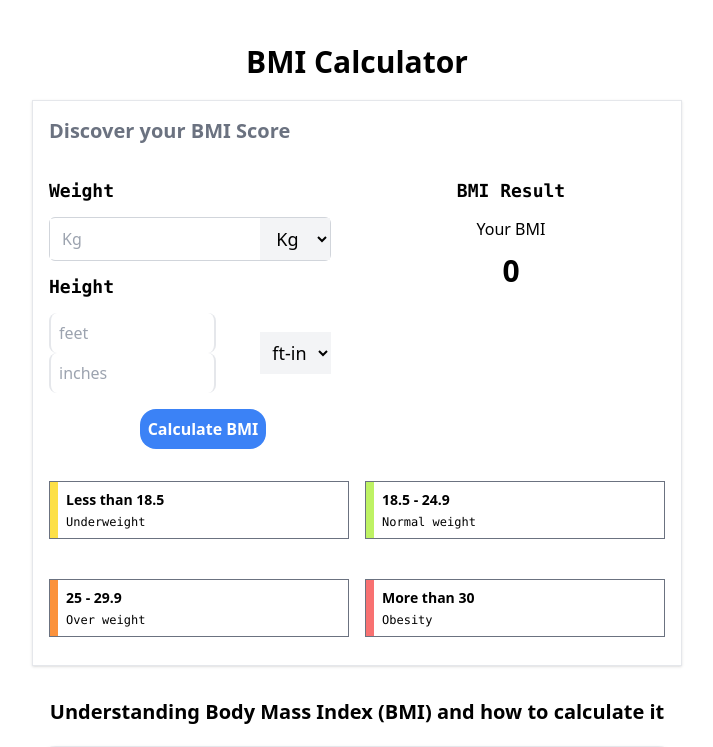
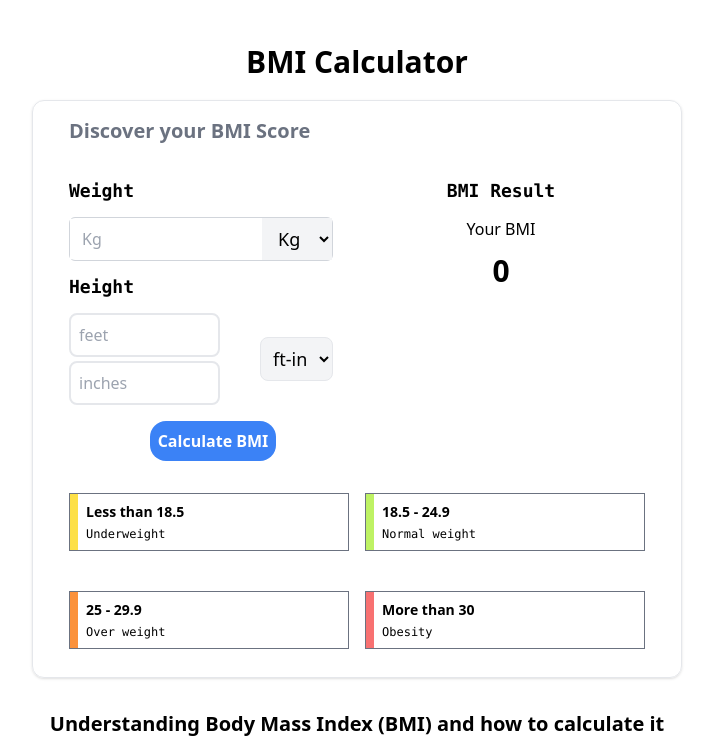
Before and after one commit to MarcoMynous/BMI, a React (Vite) app: page / in a window 1280 px wide. Shown: the top 747 px of the page, without its empty margins (283-996 px from the left). Built offline with nearby package versions, Linux system fonts and the light colour scheme.

Commit message:
I'm Done

```diff
--- a/src/App.jsx
+++ b/src/App.jsx
@@ -12,7 +12,7 @@ const App = () => {
           BMI Calculator
         </h1>
       </div>
-      <div className="border border-gray-200 py-4 px-4 shadow mb-8 max-w-[650px] place-self-center">
+      <div className="border border-gray-200 py-4 px-9 rounded-xl shadow mb-8 max-w-[650px] place-self-center">
         <Calculate />
       </div>
       <Introduction />
--- a/src/Components/Calculate.jsx
+++ b/src/Components/Calculate.jsx
@@ -13,13 +13,9 @@ const Calculate = () => {
   const [update, setUpdate] = useState(false);
 
   const calculateBMI = () => {
-    setHeightFeet("");
-    setHeightIn("");
-    setHeightCm("");
-    setWeight("");
-    setWeightPounds("");
-
     if (weightUnit === "kg" && heightUnit === "ft_in") {
+      setHeightCm("");
+      setWeightPounds("");
       if (!weight || (!heightFeet && !heightIn)) {
         setBmi(0);
         setCategory("");
@@ -29,6 +25,9 @@ const Calculate = () => {
     }
 
     if (weightUnit === "kg" && heightUnit === "cm") {
+      setHeightFeet("");
+      setHeightIn("");
+      setWeightPounds("");
       if (!weight || !heightCm) {
         setBmi(0);
         setCategory("");
@@ -37,6 +36,8 @@ const Calculate = () => {
       }
     }
     if (weightUnit === "ibs" && heightUnit === "ft_in") {
+      setHeightCm("");
+      setWeight("");
       if (!weightPounds || (!heightFeet && !heightIn)) {
         setBmi(0);
         setCategory("");
@@ -45,6 +46,9 @@ const Calculate = () => {
       }
     }
     if (weightUnit === "ibs" && heightUnit === "cm") {
+      setHeightFeet("");
+      setHeightIn("");
+      setWeight("");
       if (!weightPounds || !heightCm) {
         setBmi(0);
         setCategory("");
@@ -148,7 +152,7 @@ const Calculate = () => {
             <select
               value={weightUnit}
               onChange={(e) => setWeightUnit(e.target.value)}
-              className="border-none px-3 py-2 bg-gray-100 text-black text-lg focus:outline-none"
+              className="border-none px-3 py-2 bg-gray-100 cursor-pointer text-black text-lg focus:outline-none"
             >
               <option value="kg">Kg</option>
               <option value="ibs">Ibs</option>
@@ -168,14 +172,14 @@ const Calculate = () => {
                   placeholder="feet"
                   value={heightFeet}
                   onChange={handleFeetChange}
-                  className=" px-2 py-2 w-4/5 border-l-2 border-r-2 hover:border-gray-200 focus:outline-none text-md text-black rounded-lg"
+                  className=" px-2 py-2 w-4/5 mb-1 border-2 hover:border-gray-200 focus:outline-none text-md text-black rounded-lg"
                 />
                 <input
                   type="number"
                   placeholder="inches"
                   value={heightIn}
                   onChange={handleInChange}
-                  className="px-2 py-2 w-4/5 sm:min-w-9 border-r-2 border-l-2 hover:border-gray-200 focus:outline-none text-md text-black rounded-lg"
+                  className="px-2 py-2 w-4/5 sm:min-w-9 border-2  hover:border-gray-200 focus:outline-none text-md text-black rounded-lg"
                 />
               </div>
             ) : (
@@ -190,7 +194,7 @@ const Calculate = () => {
             <select
               value={heightUnit}
               onChange={(e) => setHeightUnit(e.target.value)}
-              className="border-none ml-0.5 px-2 py-2 bg-gray-100 text-black text-lg focus:outline-none"
+              className="border ml-0.5 px-2 py-2 bg-gray-100 text-black text-lg focus:outline-none cursor-pointer rounded-lg"
             >
               <option value="ft_in">ft-in</option>
               <option value="cm">cm</option>
@@ -198,7 +202,7 @@ const Calculate = () => {
           </div>
           {/* </div> */}
           <button
-            className="mt-4 py-2 px-2 bg-blue-500 w-fit place-self-center rounded-2xl text-white font-semibold"
+            className="mt-4 py-2 px-2 bg-blue-500 hover:bg-blue-300 w-fit place-self-center rounded-2xl text-white font-semibold"
             onClick={calculateBMI}
           >
             Calculate BMI
```
